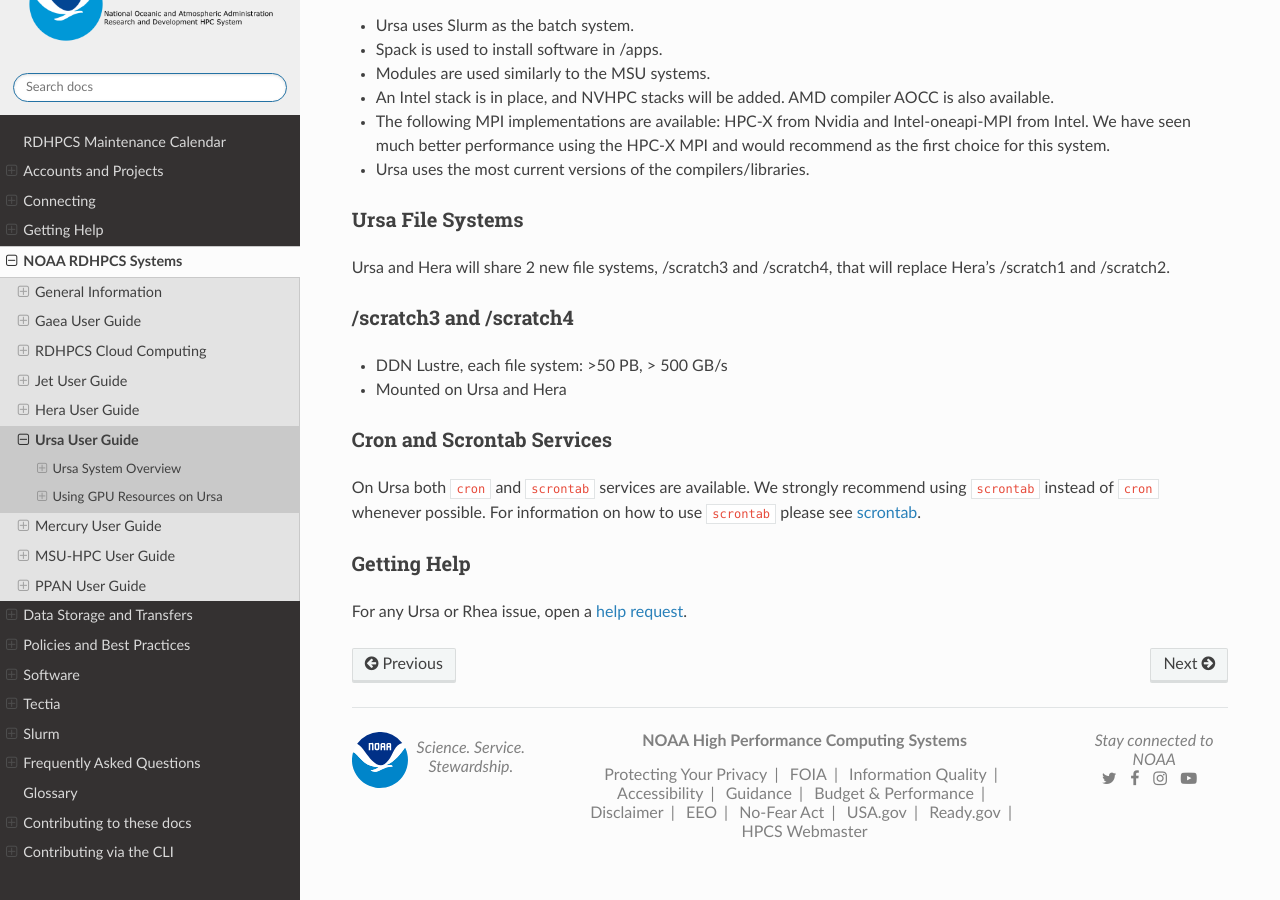
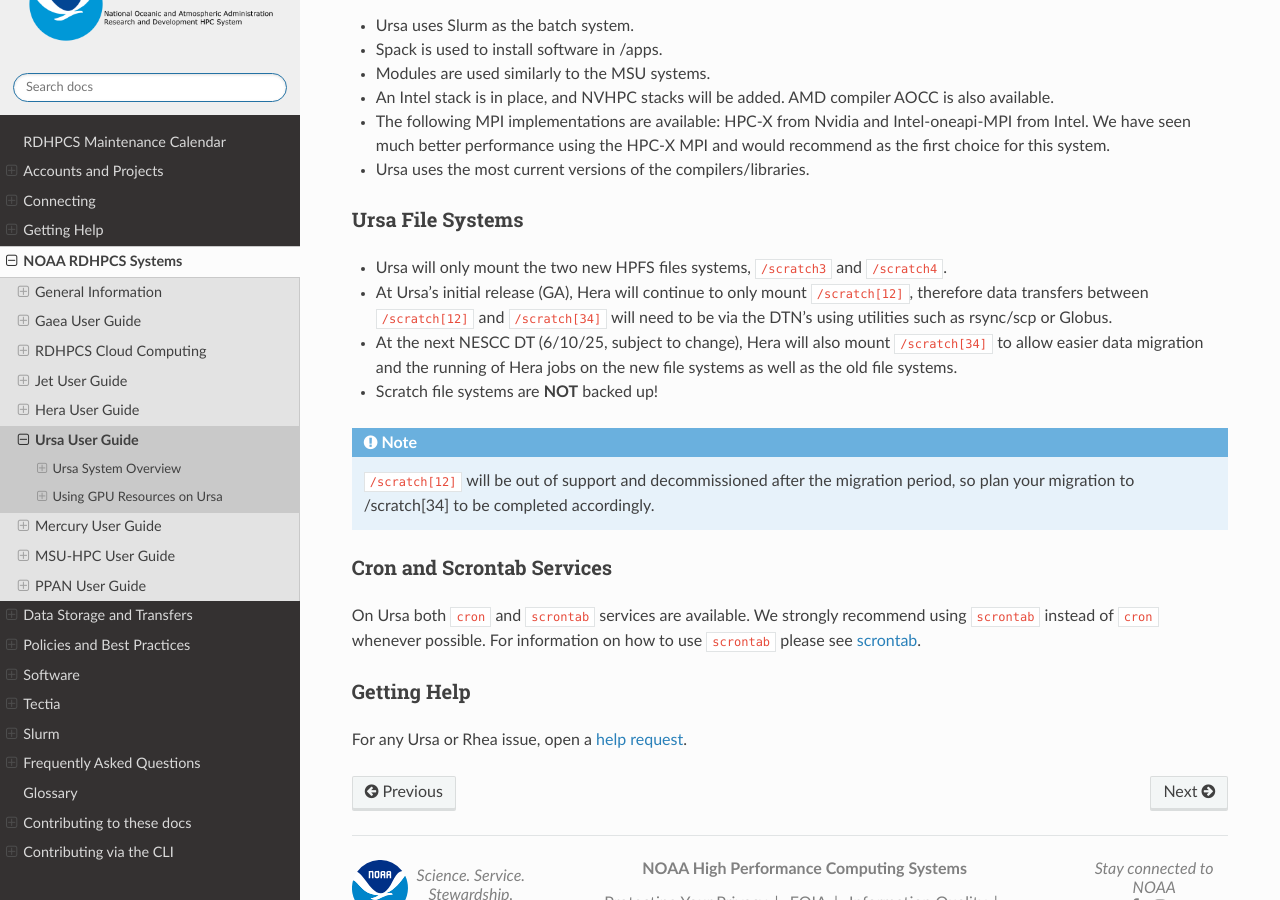
Before and after one commit to NOAA-RDHPCS/noaa-rdhpcs.github.io, a Sphinx documentation site: the page built from source/systems/ursa_user_guide.rst, in a window 1280 px wide and 900 px high, scrolled down 2681 px. Built offline with Sphinx 7.4.7 and the Read the Docs theme 3.1.0, drawn with Linux system fonts in a browser that asks for light colours; pages that are not in the unit, such as notebooks, are missing from menus.

Commit message:
Fix file systems section
Not sure why Lis's changes were lost!

```diff
--- a/source/systems/ursa_user_guide.rst
+++ b/source/systems/ursa_user_guide.rst
@@ -192,13 +192,23 @@ Ursa Software Stack
 
 Ursa File Systems
 -----------------
-Ursa and Hera will share 2 new file systems, /scratch3 and /scratch4,
-that will replace Hera’s /scratch1 and /scratch2.
+* Ursa will only mount the two new HPFS files systems,
+  ``/scratch3`` and ``/scratch4``.
+* At Ursa’s initial release (GA), Hera will continue to only
+  mount ``/scratch[12]``, therefore data transfers between
+  ``/scratch[12]`` and ``/scratch[34]`` will need to be via the
+  DTN’s using utilities such as rsync/scp or Globus.
+* At the next NESCC DT (6/10/25, subject to change),
+  Hera will also mount ``/scratch[34]`` to allow easier data
+  migration and the running of Hera jobs on the new file
+  systems as well as the old file systems.
+* Scratch file systems are **NOT** backed up!
 
-/scratch3 and /scratch4
-------------------------
-* DDN Lustre, each file system: >50 PB, > 500 GB/s
-* Mounted on Ursa and Hera
+.. note::
+
+  ``/scratch[12]`` will be out of support and decommissioned
+  after the migration period, so plan your migration to
+  /scratch[34] to be completed accordingly.
 
 Cron and Scrontab Services
 --------------------------
```
